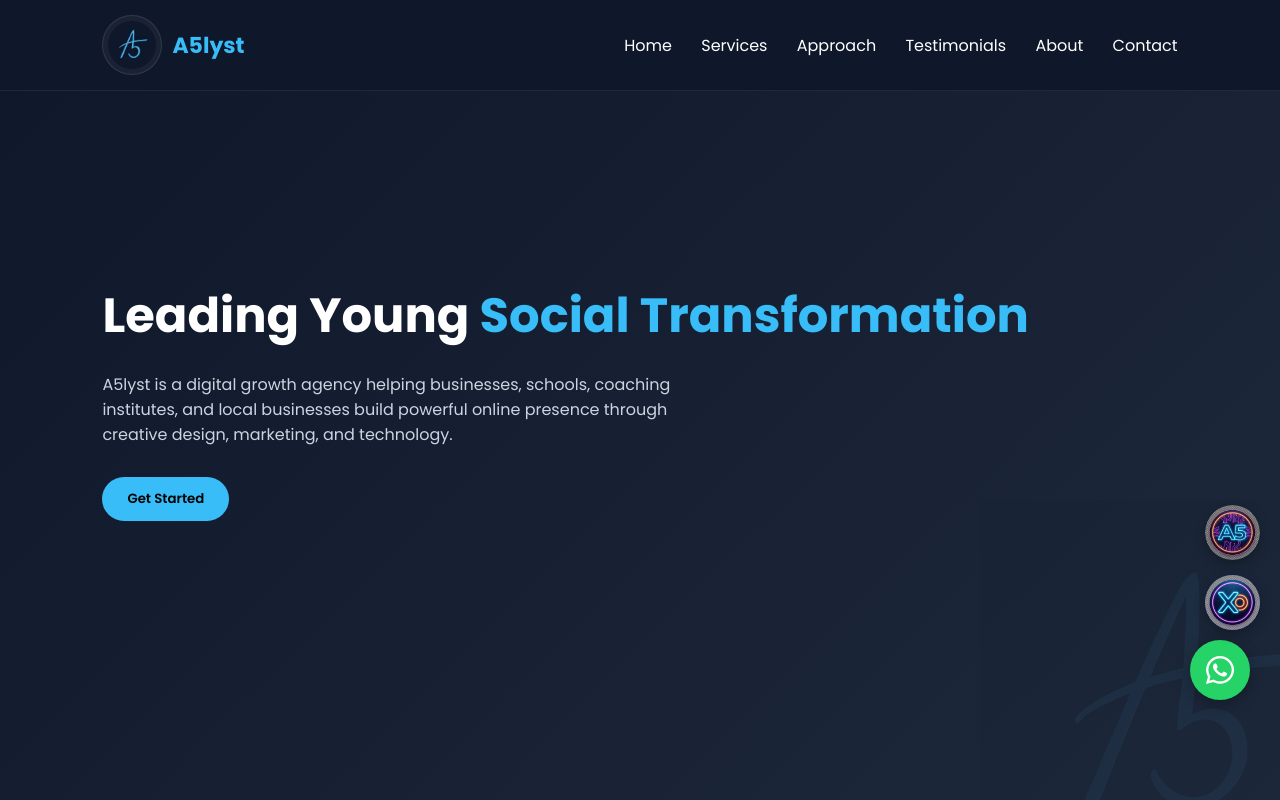
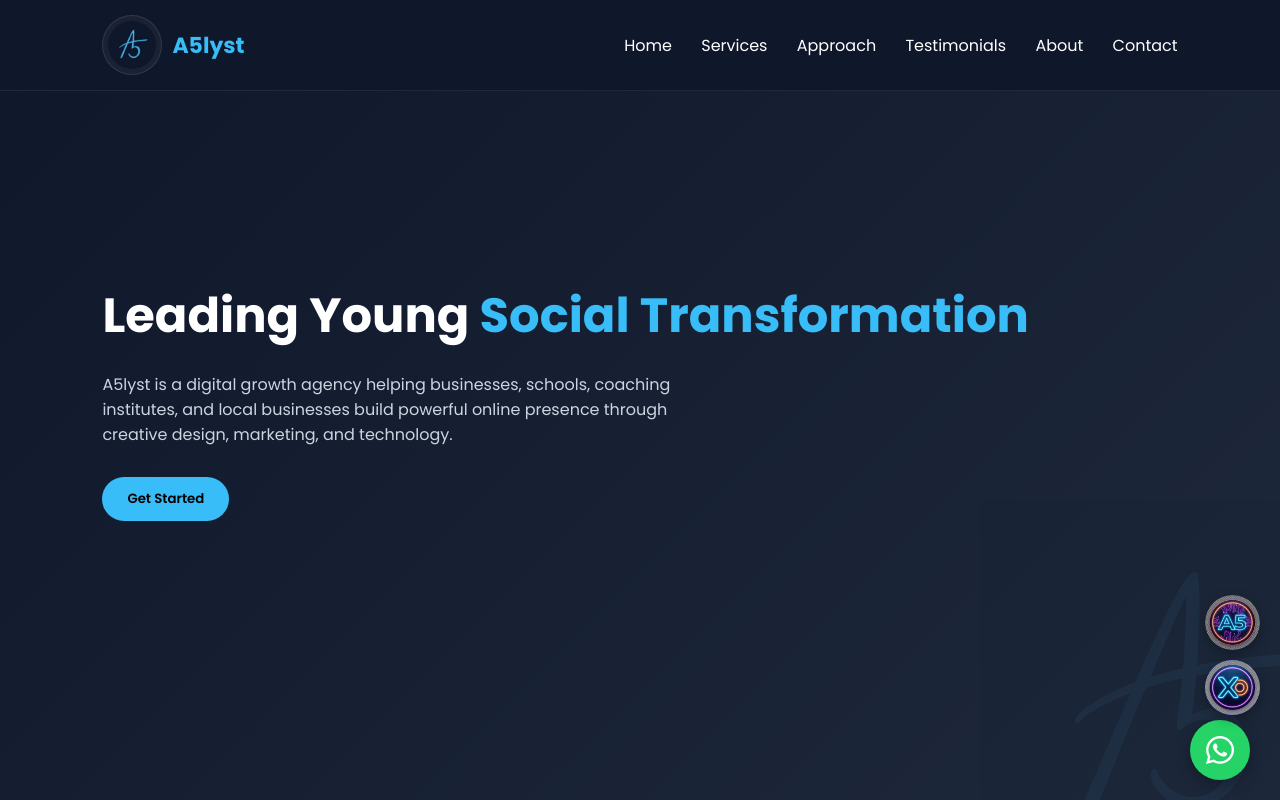
Before and after one commit to vishwakarmaanirudhra30-netizen/A5lyst2026, a plain HTML site: page index.html in a window 1280 px wide. Drawn offline with Linux system fonts and the light colour scheme.

Commit message:
Update style.css

```diff
--- a/style.css
+++ b/style.css
@@ -389,7 +389,7 @@
 /* Floating WhatsApp Button */
 .whatsapp-float {
   position: fixed;
-  bottom: 100px;
+  bottom: 20px;
   right: 30px;
   background-color: #25D366;
   color: white;
@@ -527,7 +527,7 @@
 /* Tic-Tac-Toe Floating Button Style (Updated) */
 .tictactoe-float-btn {
     position: fixed;
-    bottom: 170px;
+    bottom: 85px;
     right: 20px;
     z-index: 9999;
     /* background color hata sakte hain agar logo transparent background wala hai, ya phir ise aise hi rehne dein */
@@ -558,7 +558,7 @@
 /* AI Floating Button Style */
 .ai-float-btn {
     position: fixed;
-    bottom: 240px; /* Tic-Tac-Toe button ke upar */
+    bottom: 150px; /* Tic-Tac-Toe button ke upar */
     right: 20px;
     z-index: 9999;
     /* background color remove kar dein agar logo transparent hai */
```
